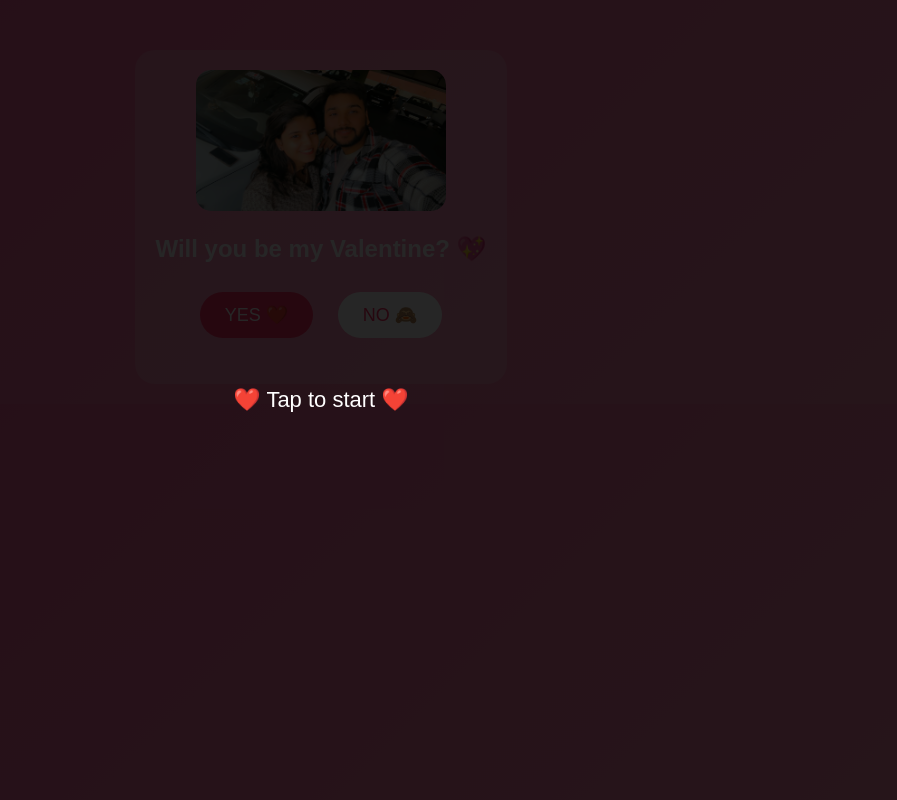
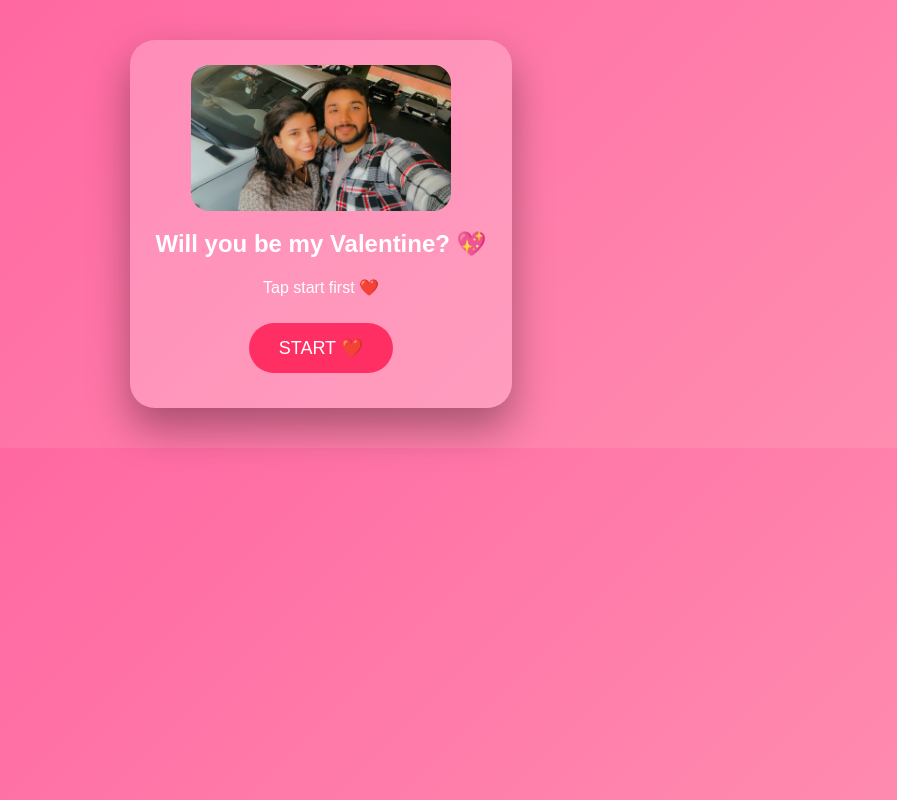
Before and after one commit to rs8242813/Valantine, a Flask app: page / in a window 1280 px wide. Shown: the whole page, without its empty margins (319-1216 px from the left). Run offline with Flask 3, Linux system fonts and the light colour scheme.

Commit message:
Update index.html

```diff
--- a/templates/index.html
+++ b/templates/index.html
@@ -12,32 +12,39 @@ body {
   background: linear-gradient(135deg, #ff5f9e, #ff8fb1);
   color: white;
   text-align: center;
-}
-
-.container {
-    padding: 20px;
+  overflow: hidden;
 }
 
 .card {
-    background: rgba(255,255,255,0.2);
-    border-radius: 20px;
-    padding: 20px;
-    display: inline-block;
-    margin-top: 30px;
+  background: rgba(255,255,255,0.22);
+  border-radius: 25px;
+  padding: 25px;
+  margin: 40px auto;
+  width: fit-content;
+  box-shadow: 0 20px 40px rgba(0,0,0,0.35);
 }
 
 img {
-    width: 250px;
-    border-radius: 15px;
+  width: 260px;
+  border-radius: 18px;
+}
+
+h2 {
+  margin-top: 15px;
 }
 
 button {
-    padding: 12px 25px;
+  padding: 14px 30px;
   font-size: 18px;
+  border-radius: 30px;
   border: none;
-    border-radius: 30px;
+  cursor: pointer;
   margin: 10px;
-    cursor: pointer;
+}
+
+#start {
+  background: #ff2e63;
+  color: white;
 }
 
 #yes {
@@ -52,81 +59,105 @@ button {
 
 video {
   width: 90%;
-    max-width: 400px;
+  max-width: 420px;
+  margin-top: 15px;
+  border-radius: 18px;
   display: none;
-    margin-top: 15px;
-    border-radius: 15px;
 }
 
-#overlay {
+/* floating hearts */
+.heart {
   position: fixed;
-    inset: 0;
-    background: rgba(0,0,0,0.85);
-    display: flex;
-    align-items: center;
-    justify-content: center;
+  bottom: -20px;
   font-size: 22px;
-    z-index: 9999;
-    cursor: pointer;
+  animation: floatUp 6s linear infinite;
+}
+
+@keyframes floatUp {
+  from { transform: translateY(0); opacity: 1; }
+  to { transform: translateY(-120vh); opacity: 0; }
 }
 </style>
 </head>
 
 <body>
 
-<!-- Tap to start -->
-<div id="overlay" onclick="startExperience()">❤️ Tap to start ❤️</div>
+<div class="card">
+  <img src="{{ url_for('static', filename='photo.jpg') }}" alt="Us ❤️">
 
-<div class="container">
-  <div class="card">
-    <img src="{{ url_for('static', filename='photo.jpg') }}" alt="Us">
+  <h2 id="title">Will you be my Valentine? 💖</h2>
+  <p id="msg">Tap start first ❤️</p>
 
-    <h2>Will you be my Valentine? 💖</h2>
+  <!-- START button -->
+  <button id="start">START ❤️</button>
 
-    <button id="yes" onclick="yesClick()">YES ❤️</button>
-    <button id="no" onclick="noClick()">NO 🙈</button>
+  <!-- YES / NO -->
+  <div id="choices" style="display:none;">
+    <button id="yes">YES 💕</button>
+    <button id="no">NO 🙈</button>
+  </div>
 
-    <p id="msg"></p>
-
+  <!-- Video -->
   <video id="vid" controls playsinline>
     <source src="{{ url_for('static', filename='video.mp4') }}" type="video/mp4">
   </video>
 </div>
-</div>
 
-<audio id="music" loop preload="auto">
+<!-- Music -->
+<audio id="music" loop>
   <source src="{{ url_for('static', filename='music.mp3') }}" type="audio/mpeg">
 </audio>
 
 <script>
+const startBtn = document.getElementById("start");
+const yesBtn = document.getElementById("yes");
+const noBtn = document.getElementById("no");
+const choices = document.getElementById("choices");
 const music = document.getElementById("music");
 const video = document.getElementById("vid");
-let scale = 1;
+const msg = document.getElementById("msg");
 
-function startExperience() {
-    // try to unlock audio
-    music.muted = false;
-    music.play().catch(() => {
-        console.log("Audio will start on next interaction");
-    });
+let yesScale = 1;
 
-    // hide overlay no matter what
-    document.getElementById("overlay").style.display = "none";
-}
+/* START */
+startBtn.onclick = () => {
+  music.play();
+  startBtn.style.display = "none";
+  choices.style.display = "block";
+  msg.innerText = "Now choose wisely 😏";
+};
 
-function yesClick() {
-    document.getElementById("msg").innerText = "I knew it 😍❤️";
+/* YES */
+yesBtn.onclick = () => {
+  msg.innerText = "I knew it 😍❤️";
   video.style.display = "block";
   video.play();
 
-    document.getElementById("yes").style.display = "none";
-    document.getElementById("no").style.display = "none";
+  yesScale += 0.1;
+  yesBtn.style.transform = `scale(${yesScale})`;
+
+  makeHearts();
+};
+
+/* NO */
+noBtn.onclick = () => {
+  yesScale += 0.25;
+  yesBtn.style.transform = `scale(${yesScale})`;
+  msg.innerText = "Nice try 😏 Try again...";
+};
+
+/* Hearts explosion */
+function makeHearts() {
+  for (let i = 0; i < 45; i++) {
+    const heart = document.createElement("div");
+    heart.className = "heart";
+    heart.innerText = "❤️";
+    heart.style.left = Math.random() * 100 + "vw";
+    heart.style.animationDuration = (Math.random() * 3 + 3) + "s";
+    document.body.appendChild(heart);
+
+    setTimeout(() => heart.remove(), 6000);
   }
-
-function noClick() {
-    scale += 0.2;
-    document.getElementById("yes").style.transform = "scale(" + scale + ")";
-    document.getElementById("msg").innerText = "Try again 😏";
 }
 </script>
 
```
Lines whose indentation alone changed are shown as unchanged.
